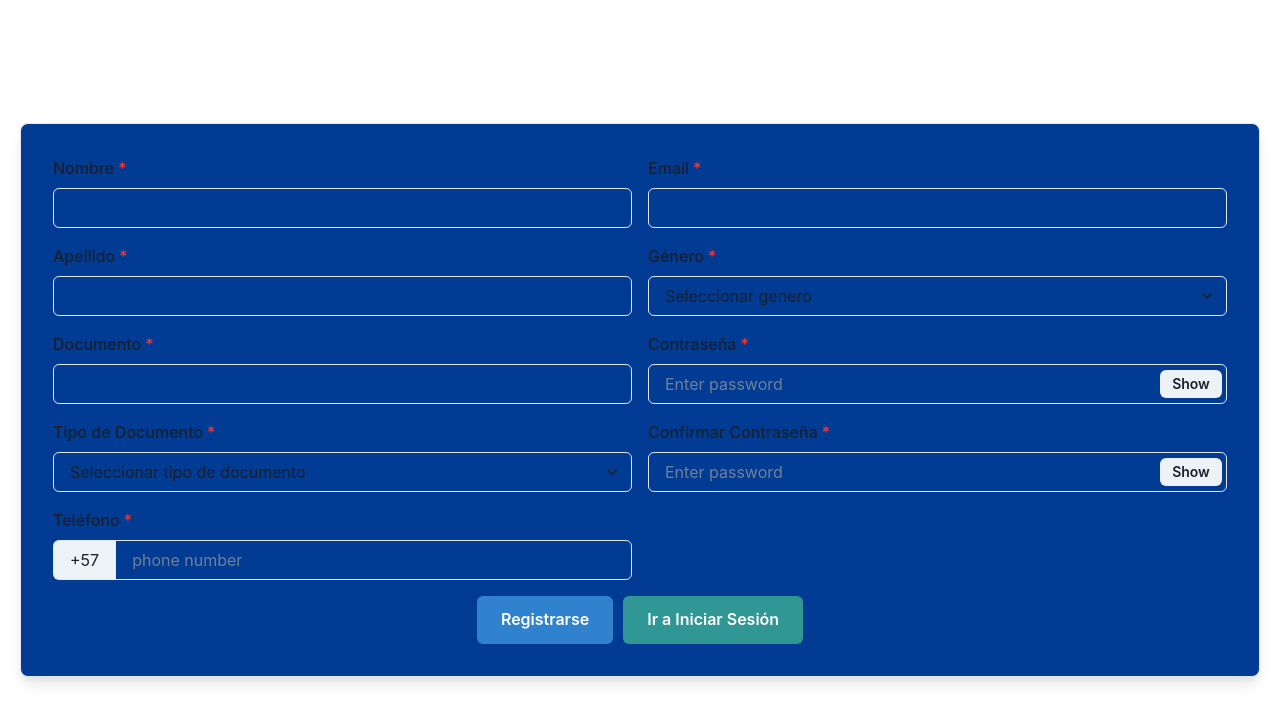
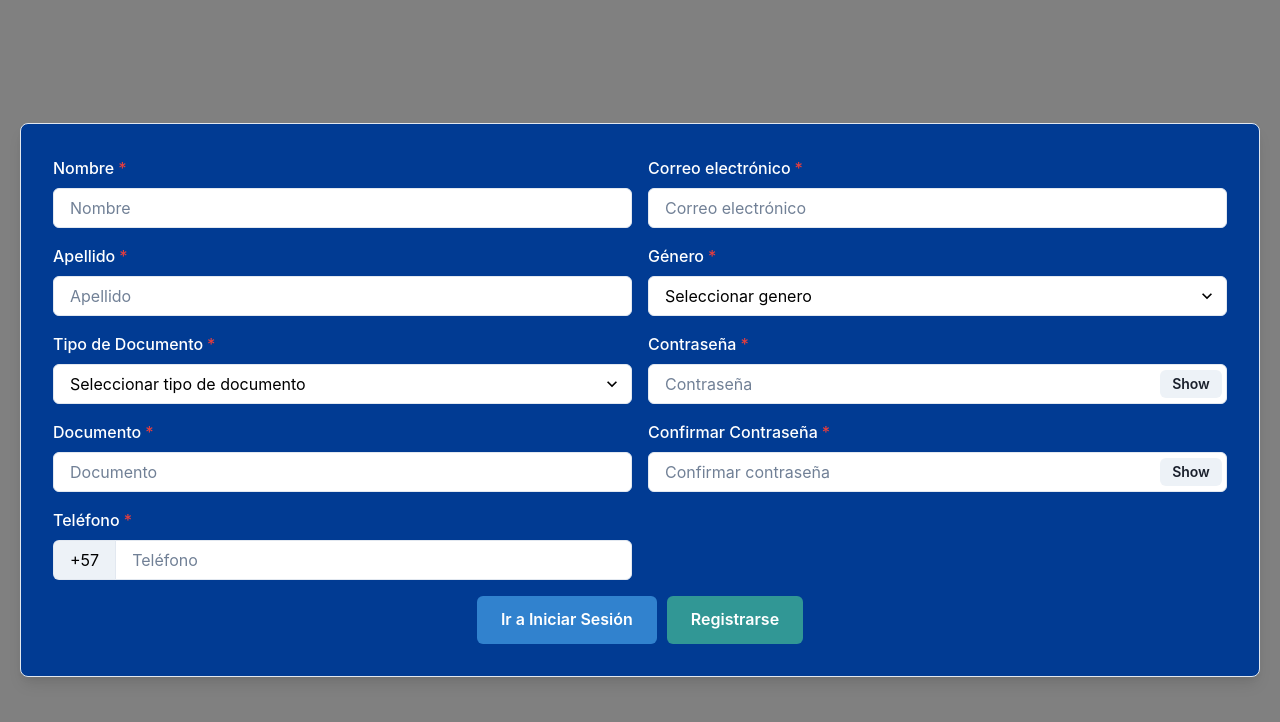
Before and after one commit to JorgePov/travel-hotel-test, a React (Create React App) app: page /register in a window 1280 px wide. Shown: the top 722 px of the page. Built offline with nearby package versions, Linux system fonts and the light colour scheme; no server answers.

Commit message:
fix: error router deploy

```diff
--- a/src/components/Login/Login.tsx
+++ b/src/components/Login/Login.tsx
@@ -97,18 +97,7 @@ export default function Login() {
                         ) : <Button type="submit" colorScheme="blue" size="lg" width="100%">
                             Iniciar sesión
                         </Button>}
-
-                        {isLoading ? (
-                            <Button
-                                colorScheme="teal"
-                                size="lg"
-                                fontSize="md"
-                                mt={4}
-                                disabled={true}
-                            >
-                                <Spinner />
-                            </Button>
-                        ) : <Button
+                        <Button
                             type="button"
                             colorScheme="teal"
                             size="lg"
@@ -116,7 +105,7 @@ export default function Login() {
                             onClick={handleClick}
                         >
                             Registrarse
-                        </Button>}
+                        </Button>
                     </Stack>
                 </form>
             </Card>
--- a/src/components/Register/Register.tsx
+++ b/src/components/Register/Register.tsx
@@ -106,41 +106,41 @@ export default function Register() {
     };
 
     return (
-        <Center minH="100vh" bg='whiteAlpha.500'>
-            <Box p={8} borderWidth={1} borderRadius={8} boxShadow="lg" width="100%" margin="20px" bg='primary.200'>
+        <Center minH="100vh" bg={"grey"}>
+            <Box p={8} borderWidth={1} borderRadius={8} boxShadow="lg" width="100%" margin="20px" bg="primary.200" color={'white'}>
                 <form onSubmit={handleSubmit}>
-                    <Grid templateColumns={isMobile ? '1fr' : '1fr 1fr'} gap={4}>
+                    <Grid templateColumns={isMobile ? '1fr' : '1fr 1fr'} gap={4} >
                         <GridItem colSpan={isMobile ? 1 : 1}>
                             <Stack spacing={4}>
-                                <FormControl id="name" isRequired>
+                                <FormControl id="name" isRequired >
                                     <FormLabel>Nombre</FormLabel>
-                                    <Input name='name' type="text" />
+                                    <Input name='name' placeholder="Nombre" type="text" bg={'white'} color={'black'} />
                                 </FormControl>
 
                                 <FormControl id="lastName" isRequired>
                                     <FormLabel>Apellido</FormLabel>
-                                    <Input name='lastName' type="text" />
-                                </FormControl>
-
-                                <FormControl id="document" isRequired>
-                                    <FormLabel>Documento</FormLabel>
-                                    <Input name='document' type="text" />
+                                    <Input name='lastName' placeholder="Apellido" type="text" bg={'white'} color={'black'} />
                                 </FormControl>
 
                                 <FormControl id="documentType" isRequired>
                                     <FormLabel>Tipo de Documento</FormLabel>
-                                    <Select name='documentType' placeholder="Seleccionar tipo de documento">
+                                    <Select name='documentType' placeholder="Seleccionar tipo de documento" bg={'white'} color={'black'}>
                                         <option value="CC">Cédula de Ciudadanía</option>
                                         <option value="DE">Documento de Extranjería</option>
                                         <option value="PA">Pasaporte</option>
                                     </Select>
                                 </FormControl>
 
+                                <FormControl id="document" isRequired>
+                                    <FormLabel>Documento</FormLabel>
+                                    <Input name='document' placeholder="Documento" type="text" bg={'white'} color={'black'} />
+                                </FormControl>
+
                                 <FormControl id="phoneNumber" isRequired>
                                     <FormLabel>Teléfono</FormLabel>
                                     <InputGroup>
-                                        <InputLeftAddon children='+57' />
-                                        <Input name='phoneNumber' type='tel' placeholder='phone number' />
+                                        <InputLeftAddon children='+57' color={'black'} />
+                                        <Input name='phoneNumber' type='number' min={0} placeholder='Teléfono' bg={'white'} color={'black'} />
                                     </InputGroup>
                                 </FormControl>
 
@@ -150,13 +150,13 @@ export default function Register() {
                         <GridItem colSpan={isMobile ? 1 : 1}>
                             <Stack spacing={4}>
                                 <FormControl id="email" isRequired>
-                                    <FormLabel>Email</FormLabel>
-                                    <Input name='email' type="email" />
+                                    <FormLabel>Correo electrónico</FormLabel>
+                                    <Input name='email' placeholder='Correo electrónico' type="email" bg={'white'} color={'black'} />
                                 </FormControl>
 
                                 <FormControl id="genre" isRequired>
                                     <FormLabel>Género</FormLabel>
-                                    <Select name='genre' placeholder="Seleccionar genero">
+                                    <Select name='genre' placeholder="Seleccionar genero" bg={'white'} color={'black'}>
                                         <option value="male">Masculino</option>
                                         <option value="female">Femenino</option>
                                     </Select>
@@ -172,7 +172,8 @@ export default function Register() {
                                             type={show ? 'text' : 'password'}
                                             onChange={handlePasswordChange}
                                             value={password}
-                                            placeholder='Enter password'
+                                            placeholder='Contraseña'
+                                            bg={'white'} color={'black'}
                                         />
                                         <InputRightElement width='4.5rem'>
                                             <Button h='1.75rem' size='sm' onClick={handleClickShow}>
@@ -191,7 +192,8 @@ export default function Register() {
                                             type={showConfirm ? 'text' : 'password'}
                                             onChange={handleConfirmPasswordChange}
                                             value={confirmPassword}
-                                            placeholder='Enter password'
+                                            placeholder='Confirmar contraseña'
+                                            bg={'white'} color={'black'}
                                         />
                                         <InputRightElement width='4.5rem'>
                                             <Button h='1.75rem' size='sm' onClick={handleClickShowConfirm}>
@@ -204,9 +206,14 @@ export default function Register() {
                         </GridItem>
                     </Grid>
                     <Flex justify='center' gap='0.625rem'>
+                        <Button type="button" colorScheme="blue" size="lg"
+                            fontSize="md"
+                            mt={4} onClick={handleClick}>
+                            Ir a Iniciar Sesión
+                        </Button>
                         {isLoading ? (
                             <Button
-                                colorScheme="blue"
+                                colorScheme="teal"
                                 size="lg"
                                 fontSize="md"
                                 mt={4}
@@ -216,28 +223,13 @@ export default function Register() {
                             </Button>
                         ) : <Button
                             type="submit"
-                            colorScheme="blue"
+                            colorScheme="teal"
                             size="lg"
                             fontSize="md"
                             mt={4}
                         >
                             Registrarse
                         </Button>}
-                        {isLoading ? (
-                            <Button
-                                colorScheme="teal" size="lg"
-                                fontSize="md"
-                                mt={4}
-                                disabled={true}
-                            >
-                                <Spinner />
-                            </Button>
-                        ) : <Button type="button" colorScheme="teal" size="lg"
-                            fontSize="md"
-                            mt={4} onClick={handleClick}>
-                            Ir a Iniciar Sesión
-                        </Button>
-                        }
 
                     </Flex>
 
--- a/staticwebapp.config.json
+++ b/staticwebapp.config.json
@@ -1,10 +1,5 @@
 {
   "navigationFallback": {
     "rewrites": [{ "source": "/(.*)", "destination": "/index.html" }]
-  },
-  "routes": {
-    "/api/*": {
-      "allowedRoles": ["anonymous"]
-    }
   }
 }
```
